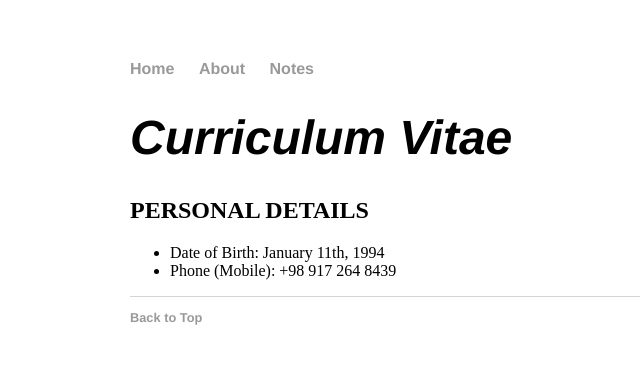
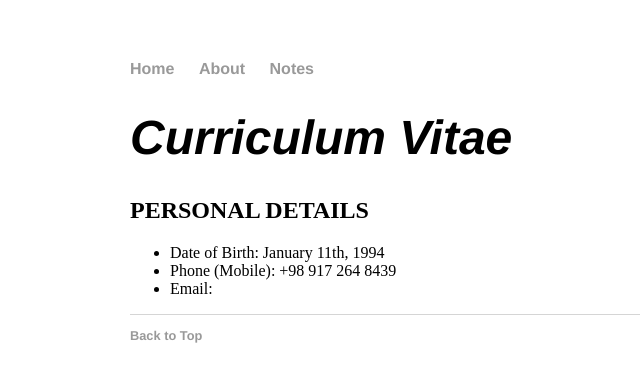
Before and after one commit to mrrezaie/mrrezaie.github.io, a Jekyll site: the page built from about/cv.html, in a window 1280 px wide. Shown: the top 382 px of the page, without its empty margins (62-702 px from the left). Built offline with Jekyll 4.4.1, drawn with Linux system fonts in a browser that asks for light colours.

Commit message:
Update cv.html

```diff
--- a/about/cv.html
+++ b/about/cv.html
@@ -10,6 +10,7 @@ title: CV
 	<ul>
 		<li>Date of Birth: January 11th, 1994</li>
 		<li>Phone (Mobile): +98 917 264 8439</li>
+		<li>Email: <a href="mailto: mrrezaie@outlook.com"></a></li>
 	</ul>
 
 </div>
```
Lines whose indentation alone changed are shown as unchanged.
